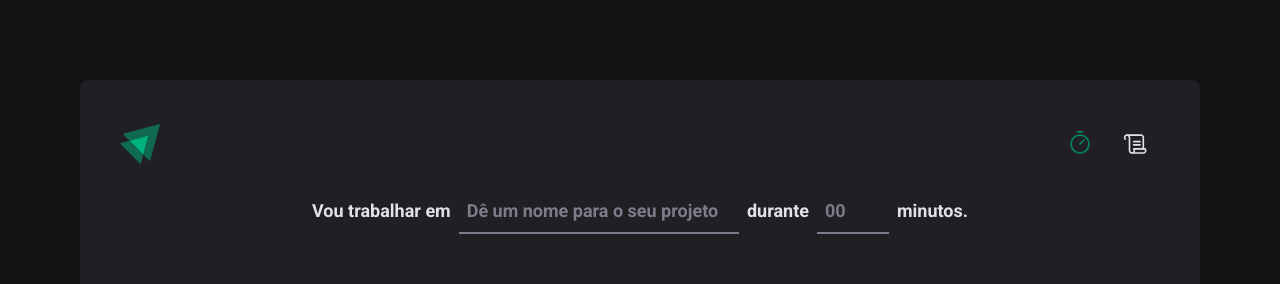
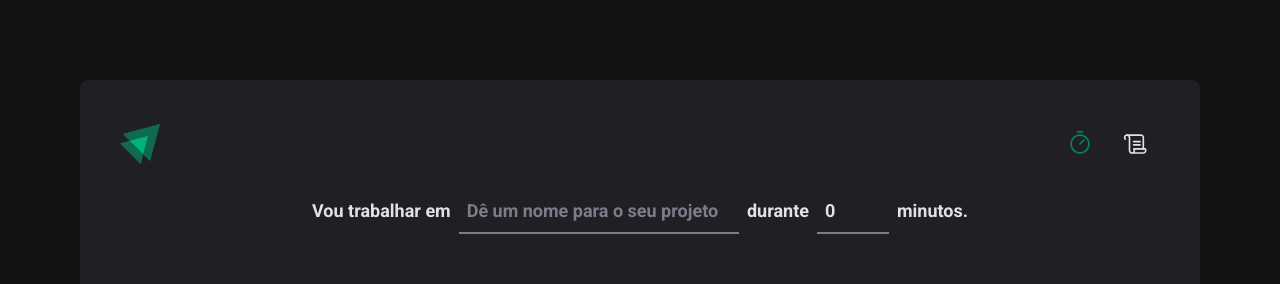
Before and after one commit to IgorWeisss/Ignite-projeto-2-timer, a React (Vite) app: page / in a window 1280 px wide. Shown: the top 284 px of the page. Built offline with nearby package versions, Linux system fonts and the light colour scheme.

Commit message:
resetando formulários

```diff
--- a/src/pages/Home/index.tsx
+++ b/src/pages/Home/index.tsx
@@ -18,13 +18,20 @@ const newTaskFormValidationSchema = z.object({
     .max(60, 'A duração máxima é de 60 minutos'),
 })
 
+type NewTaskFormData = z.infer<typeof newTaskFormValidationSchema>
+
 export function Home() {
-  const { register, handleSubmit, watch } = useForm({
+  const { register, handleSubmit, watch, reset } = useForm<NewTaskFormData>({
     resolver: zodResolver(newTaskFormValidationSchema),
+    defaultValues: {
+      projectName: '',
+      minutesAmount: 0,
+    },
   })
 
-  function handleCreateNewTask(data: any) {
+  function handleCreateNewTask(data: NewTaskFormData) {
     console.log(data)
+    reset()
   }
 
   const projectName = watch('projectName')
@@ -57,6 +64,7 @@ export function Home() {
           min={5}
           max={60}
           step={5}
+          required
           {...register('minutesAmount', { valueAsNumber: true })}
         />
         <span>minutos.</span>
```
